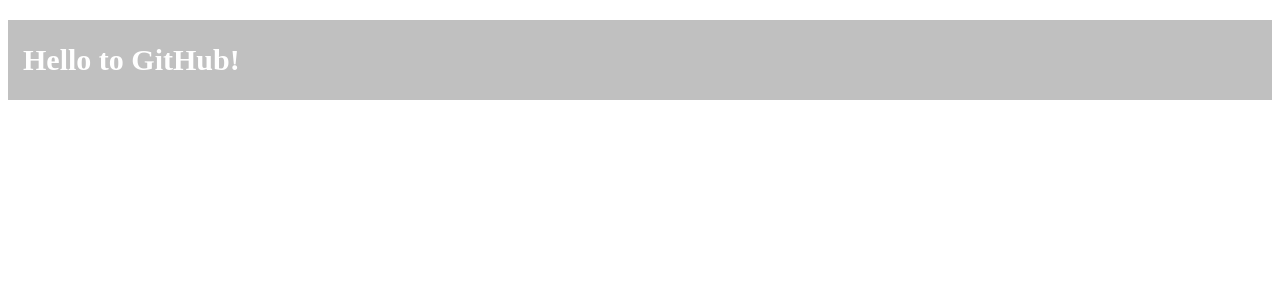
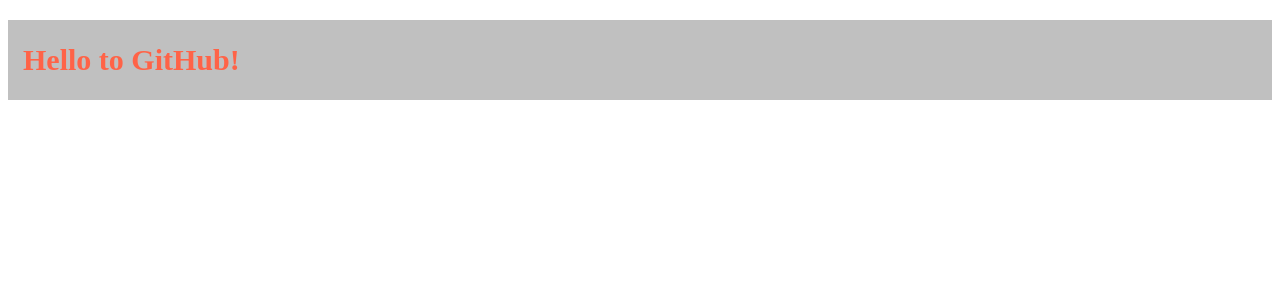
Before and after one commit to zenterua/AngularGit, an Angular app: page / in a window 1280 px wide. Shown: the top 300 px of the page. Built offline with nearby package versions, Linux system fonts and the light colour scheme.

Commit message:
change color heading

```diff
--- a/src/app/home/home.component.css
+++ b/src/app/home/home.component.css
@@ -3,5 +3,5 @@
   line-height: 50px;
   background-color: silver;
   padding: 15px;
-  color: #fff;
+  color: tomato;
 }
```
